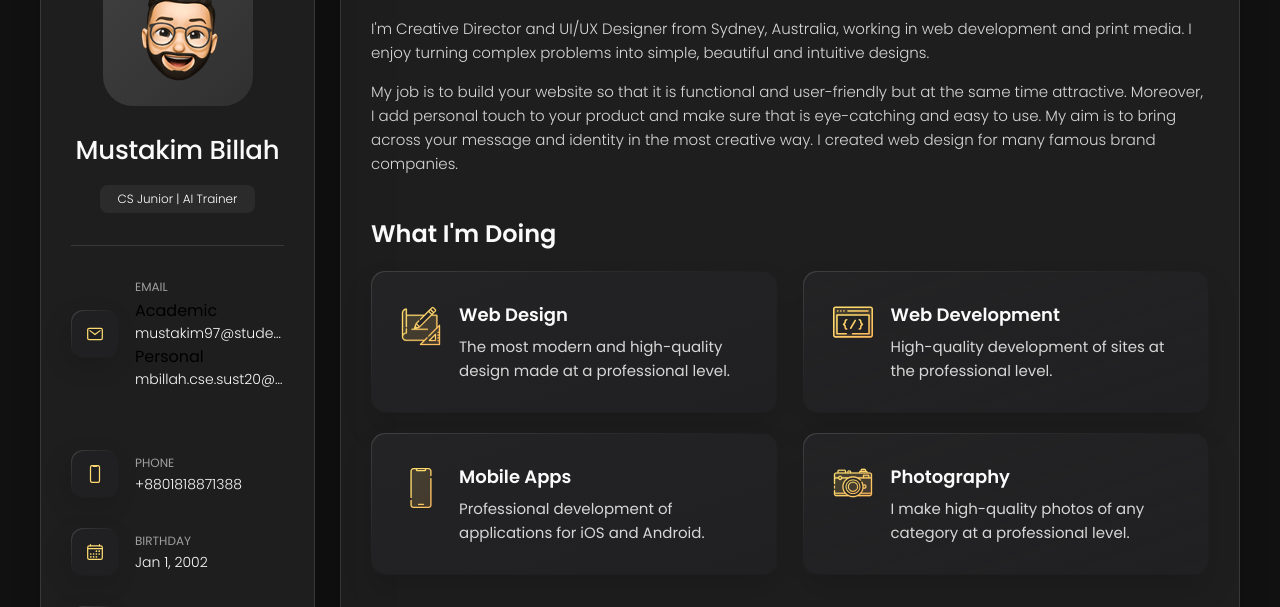
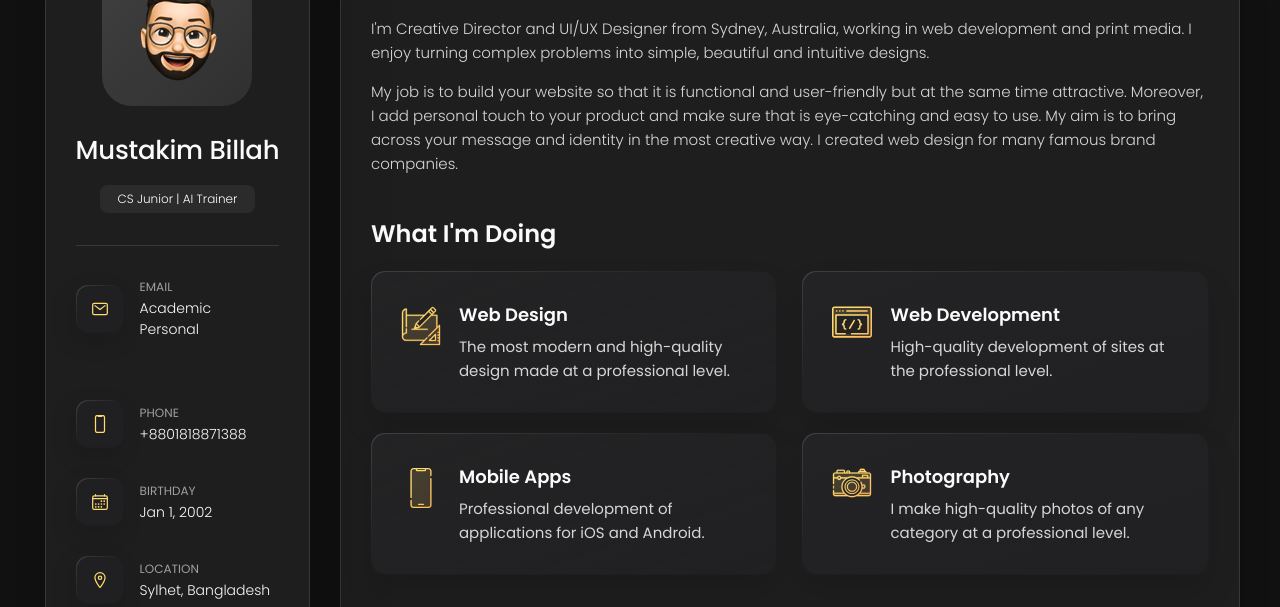
Before and after one commit to Maxfees/FInal-Portfolio, a plain HTML site: page index.html in a window 1280 px wide. Shown: the part 162-769 px from the top of the page. Drawn offline with nearby package versions, Linux system fonts and the light colour scheme.

Commit message:
Update index.html

```diff
--- a/index.html
+++ b/index.html
@@ -73,10 +73,8 @@
 
             <div class="contact-info">
               <p class="contact-title">Email</p>
-              <p>Academic</p>
-              <a href="mailto:mustakim97@student.sust.edu" class="contact-link">mustakim97@student.sust.edu</a>
-              <p>Personal</p>
-              <a href="mailto:mbillah.cse.sust20@gmail.com" class="contact-link">mbillah.cse.sust20@gmai.com</a>
+              <a href="mailto:mustakim97@student.sust.edu" class="contact-link">Academic</a>
+              <a href="mailto:mbillah.cse.sust20@gmail.com" class="contact-link">Personal</a>
             </div>
 
           </li>
```
